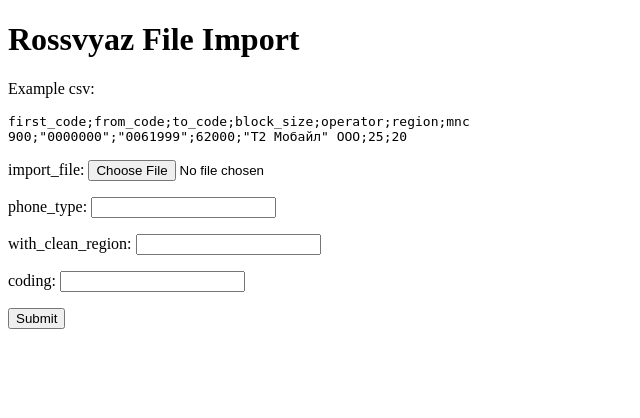
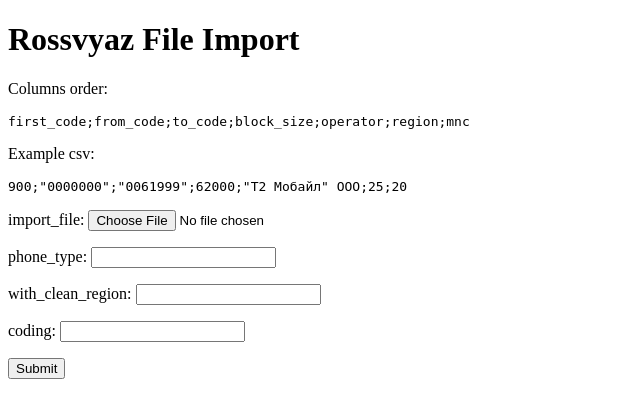
Before and after one commit to dapanin/django-rossvyaz, a Django app: template django_rossvyaz/templates/django_rossvyaz/import.html in a window 1280 px wide. Shown: the top 418 px of the page, without its empty margins (0-640 px from the left). Run offline with Django 3.2, Linux system fonts and the light colour scheme; the template is opened without the code that fills it, so the values that code supplies are empty, except form fields; tables that the repository leaves empty hold one stand-in row (values such as "Sample post"); form fields are guessed from the names that the template uses.

Commit message:
Update import.html

```diff
--- a/django_rossvyaz/templates/django_rossvyaz/import.html
+++ b/django_rossvyaz/templates/django_rossvyaz/import.html
@@ -6,9 +6,10 @@
 </head>
 <body>
     <h1>Rossvyaz File Import</h1>
+    <p>Columns order:</p>
+    <pre>first_code;from_code;to_code;block_size;operator;region;mnc</pre>
     <p>Example csv:</p>
-    <pre>first_code;from_code;to_code;block_size;operator;region;mnc
-900;"0000000";"0061999";62000;"Т2 Мобайл" ООО;25;20</pre>
+    <pre>900;"0000000";"0061999";62000;"Т2 Мобайл" ООО;25;20</pre>
     <form method="post" enctype="multipart/form-data">
         {% csrf_token %}
         <p>import_file: {{ form.import_file }}</p>
```
